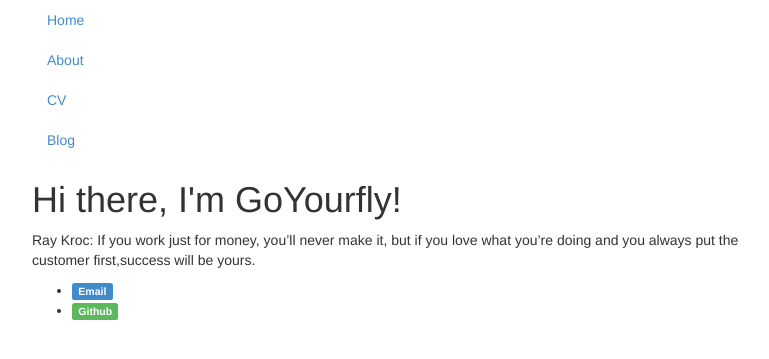
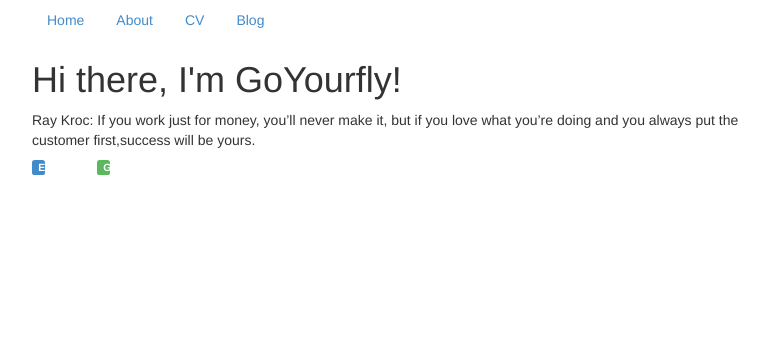
Before and after one commit to goyourfly/goyourfly.github.io, a Jekyll site: the page built from index.html, in a window 1280 px wide. Shown: the top 359 px of the page, without its empty margins (233-1002 px from the left). Built offline with Jekyll 4.4.1, drawn with Linux system fonts in a browser that asks for light colours.

Commit message:
Update default.html

```diff
--- a/_layouts/default.html
+++ b/_layouts/default.html
@@ -15,11 +15,11 @@
 		<div class="container">
 			<div class="row">
 				<div class="col-xs-12 col-md-8 col-md-offset-2">
-			<ul class="nav">
-				<li class="active"><a href="/">Home</a></li>
-		       		<li><a href="/about">About</a></li>
-	     			<li><a href="/cv">CV</a></li>
-	   			<li><a href="/blog">Blog</a></li>
+			<ul class="nav nav-pills" role="tablist">
+				<li role="presentation"><a href="/">Home</a></li>
+		       		<li role="presentation"><a href="/about">About</a></li>
+	     			<li role="presentation"><a href="/cv">CV</a></li>
+	   			<li role="presentation"><a href="/blog">Blog</a></li>
 			</ul>
 
 			<div class="divider"/>
@@ -27,10 +27,14 @@
 			{{ content }}
 
 			<footer>
-	    		<ul>
-	        		<li><a class="label label-primary" href="mailto:goyourfly@gmail.com">Email</a></li>
-	        		<li><a class="label label-success" href="https://github.com/goyourfly">Github</a></li>
-			</ul>
+				<div class="row">
+					<div class="col-md-1">
+						<a class="label label-primary col-xs-2" href="mailto:goyourfly@gmail.com">Email</a>
+					</div>
+					<div class="col-md-1">
+						<a class="label label-success col-xs-2" href="https://github.com/goyourfly">Github</a>
+					</div>
+				</div>
 			</footer>
 				</div>
 			</div>
```
